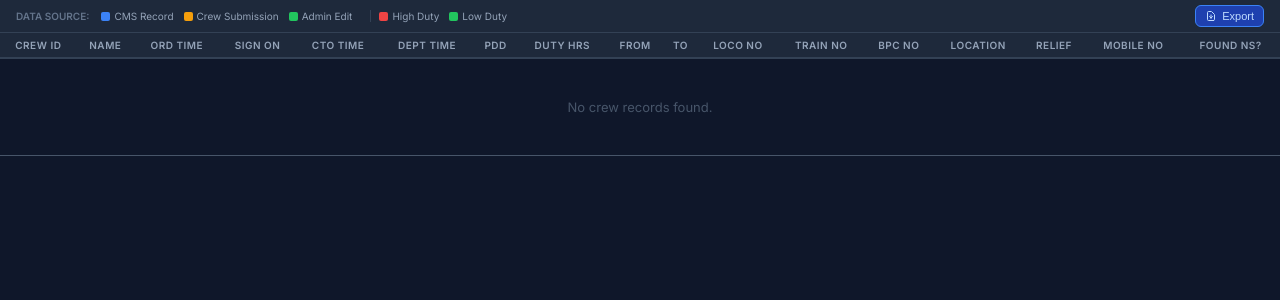
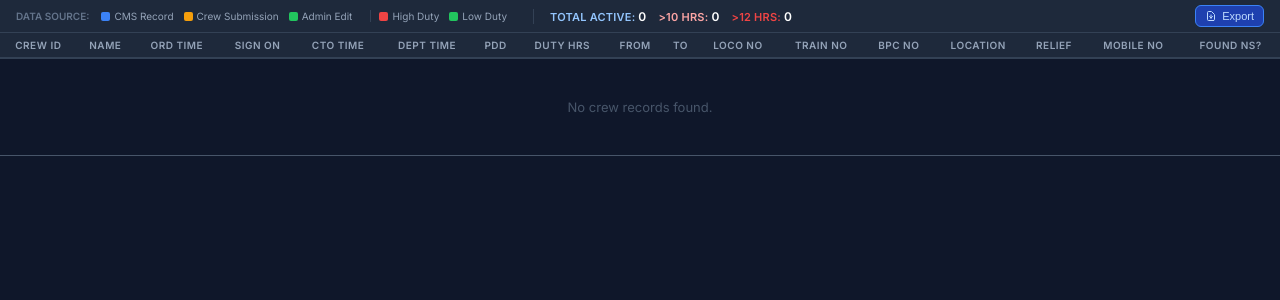
Before and after one commit to cliofficekgp/cms-portal, a Flask app: page /crew_list in a window 1280 px wide. Shown: the part 51-351 px from the top of the page. Run offline with Flask 3, Linux system fonts and the light colour scheme; the visitor is signed in with stand-in values (Sample User, id 1); data that the repository does not hold is empty.

Commit message:
feat: add duty hour statistics to top of crew list and default sort by highest duty hours

```diff
--- a/webapp/app.py
+++ b/webapp/app.py
@@ -1600,16 +1600,24 @@ def crew_list():
         conn.close()
 
     def list_sort_key(r):
-        return (r['_sign_on_dt'], r['_cto_dt'])
+        return (r['_duty_minutes'], r['_cto_dt'])
 
     data.sort(key=list_sort_key, reverse=True)
+
+    total_signon = len(data)
+    total_10_hrs = sum(1 for r in data if r.get('_duty_minutes', 0) > 600)
+    total_12_hrs = sum(1 for r in data if r.get('_duty_minutes', 0) > 720)
 
     # Clean up the internal sort-only keys so they don't leak into the template unnecessarily
     for row in data:
         row.pop('_sign_on_dt', None)
         row.pop('_cto_dt', None)
 
-    return render_template('crew_list.html', crew_list=data)
+    return render_template('crew_list.html',
+                           crew_list=data,
+                           total_signon=total_signon,
+                           total_10_hrs=total_10_hrs,
+                           total_12_hrs=total_12_hrs)
 
 @app.route('/api/save_ns_status', methods=['POST'])
 @login_required
--- a/webapp/templates/crew_list.html
+++ b/webapp/templates/crew_list.html
@@ -282,6 +282,12 @@
                 <span class="legend-dot dot-red"></span> High Duty
             </span>
             <span class="legend-item"><span class="legend-dot dot-green"></span> Low Duty</span>
+
+            <span style="margin-left:16px;border-left:1px solid #334155;padding-left:16px;display:flex;gap:12px;align-items:center;">
+                <span style="font-size:11px;font-weight:600;color:#93c5fd;letter-spacing:0.02em;">TOTAL ACTIVE: <span style="color:#fff;font-size:12px;">{{ total_signon }}</span></span>
+                <span style="font-size:11px;font-weight:600;color:#fca5a5;letter-spacing:0.02em;">>10 HRS: <span style="color:#fff;font-size:12px;">{{ total_10_hrs }}</span></span>
+                <span style="font-size:11px;font-weight:600;color:#ef4444;letter-spacing:0.02em;">>12 HRS: <span style="color:#fff;font-size:12px;">{{ total_12_hrs }}</span></span>
+            </span>
         </div>
         <button onclick="exportTableToCSV('crew_list.csv')" class="btn-export">
             <svg width="12" height="12" fill="none" stroke="currentColor" stroke-width="2" viewBox="0 0 24 24">
```
